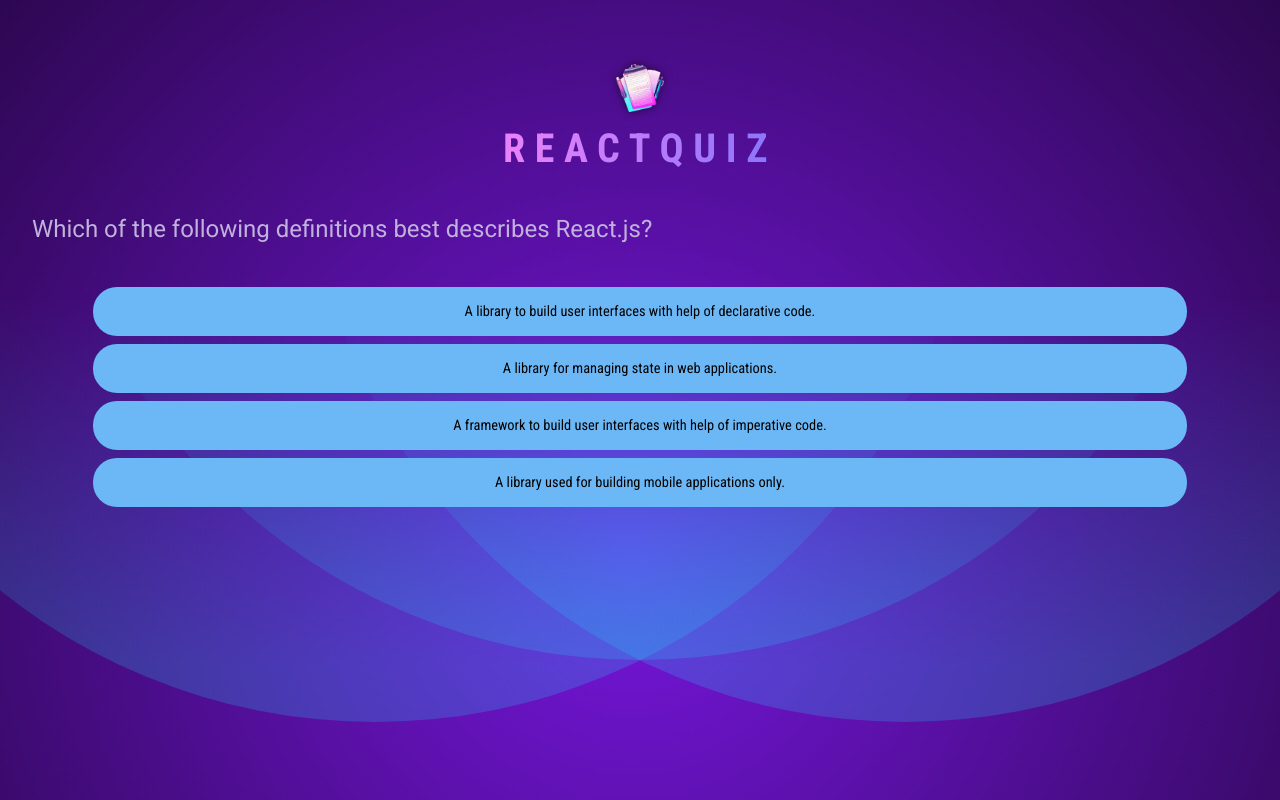
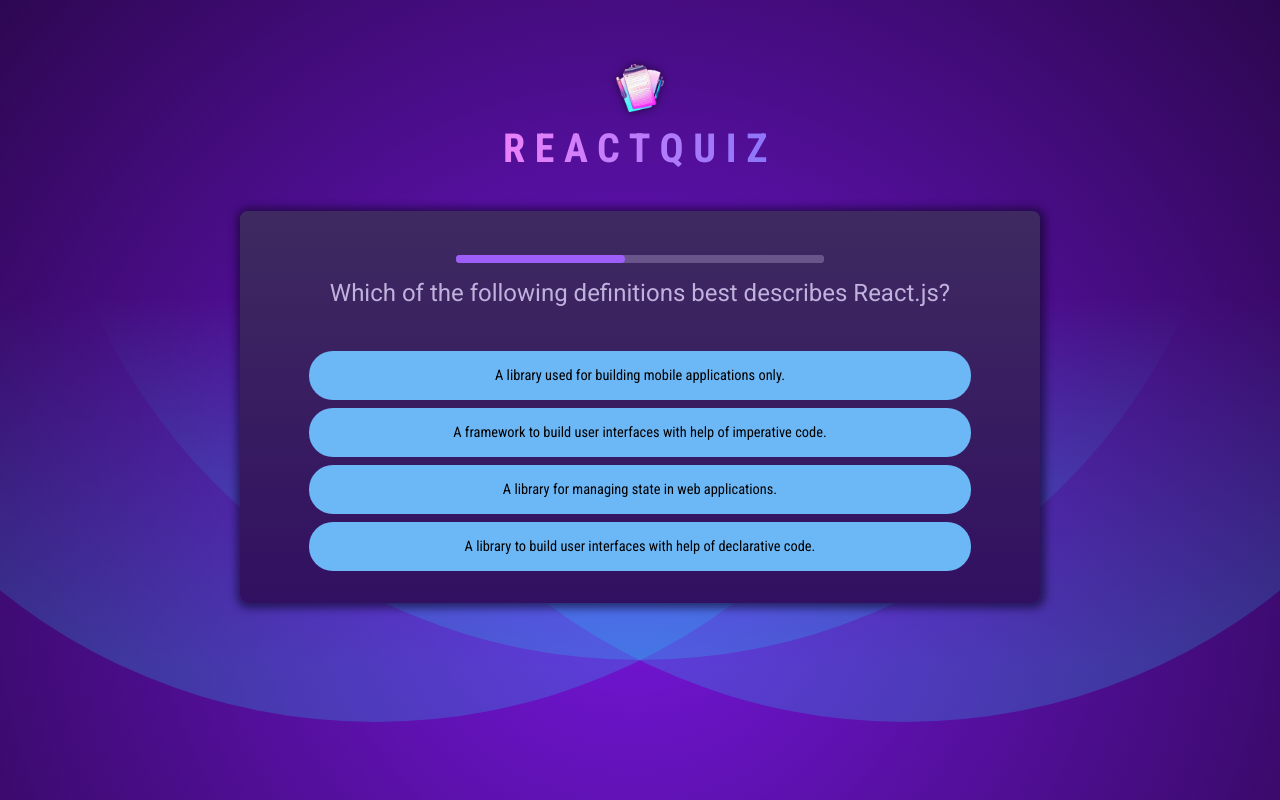
Before and after one commit to dasha12345-s/Demo-Project---React-Quiz, a React (Vite) app: page / in a window 1280 px wide. Built offline with nearby package versions, Linux system fonts and the light colour scheme.

Commit message:
quiz logic is added

```diff
--- a/src/App.jsx
+++ b/src/App.jsx
@@ -5,7 +5,9 @@
   return(
     <>
     <Header />
-    <Quiz/>
+    <main>
+    <Quiz />
+    </main>
     </>
   )
 }
--- a/src/components/Quiz.jsx
+++ b/src/components/Quiz.jsx
@@ -1,28 +1,77 @@
-import {useState} from 'react';
+import {useState, useCallback} from 'react';
 import QUESTIONS from "../questions.js";
-import questions from '../questions.js';
+import quizComplited from '../assets/quiz-complete.png'
+import TimeForAnswer from './TimeForAnswer.jsx';
 
-export default function Quiz({id, text, answers}){
+export default function Quiz(){
+  const [answerState, setAnswerState] = useState('');
+  const [userAnswers, setUserAnswers] = useState([]);
 
-  const [userAnswers, setUserAnswers] = useState([]);
-  const activeQuestionIndex = userAnswers.length;
+  const activeQuestionIndex =
+    answerState === '' ? userAnswers.length : userAnswers.length - 1;
+  const quizOver = activeQuestionIndex === QUESTIONS.length;
 
-  function handleSelectAnswer(selectedAnswer){
-    setUserAnswers();
+  const handleSelectAnswer = useCallback(function handleSelectAnswer(selectedAnswer){
+    setAnswerState('answered');
+    setUserAnswers((prevUserAnswers) => {
+      return [...prevUserAnswers, selectedAnswer];
+    });
+
+    setTimeout(() => {
+      if (selectedAnswer === QUESTIONS[activeQuestionIndex].answers[0]){
+        setAnswerState('correct');
+      } else {
+        setAnswerState('wrong');
+      }
+
+    setTimeout(() => {
+        setAnswerState('');
+      }, 2000);
+    }, 1000);
+  },
+   [activeQuestionIndex]);
+
+  const handleSkipAnswer = useCallback(() => handleSelectAnswer(null),
+  [handleSelectAnswer]);
+
+  if (quizOver){
+    return (
+      <div id='summary'>
+        <img src={quizComplited} alt='Trophy icon'/>
+        <h2>Quiz commplite</h2>
+      </div>
+    );
   }
 
+  const shuffledAnswers = [...QUESTIONS[activeQuestionIndex].answers];
+  shuffledAnswers.sort(() => Math.random() - 0.5);
+
   return(
-    <div id='question'>
+    <div id='quiz'>
+      <div id='question'>
+      <TimeForAnswer
+        key={activeQuestionIndex}
+        timeout={10000} onTimeout={handleSkipAnswer}/>
       <h2>
         {QUESTIONS[activeQuestionIndex].text}
         </h2>
       <ul id='answers'>
-      {QUESTIONS[activeQuestionIndex].answers.map((answer) => (
-        <li key={answer} className='answer'>
-          <button onClick={() => handleSelectAnswer(answer)}>{answer}</button>
-        </li>
-      ))}
+      {shuffledAnswers.map((answer) => {
+        const isSelected = userAnswers[userAnswers.length - 1] === answer;
+        let cssClass = '';
+
+        if (answerState ==='answered' && isSelected){
+          cssClass = 'selected'
+        }
+
+        if ((answerState === 'correct' || answerState === 'wrong') && isSelected){cssClass = answerState;
+        }
+
+      return <li key={answer} className='answer'>
+          <button onClick={() => handleSelectAnswer(answer)} className={cssClass}>{answer}</button>
+        </li>})}
         </ul>
+    </div>
     </div>
   )
 }
--- /dev/null
+++ b/src/components/TimeForAnswer.jsx
@@ -0,0 +1,29 @@
+import { useState, useEffect } from "react";
+
+export default function TimeForAnswer({timeout, onTimeout}){
+
+  const [remainingTime, setRemaningTime] = useState(timeout)
+
+  useEffect(() => {
+    console.log('seting TINEOUT')
+    const timer = setTimeout(onTimeout, timeout);
+
+    return () => {
+        clearTimeout(timer);
+      };
+  }, [timeout, onTimeout]);
+
+
+  useEffect(() => {
+    console.log('seting INTERVAL')
+    const interval = setInterval(() => {
+      setRemaningTime((prevRemainingTime) => prevRemainingTime - 100);
+    }, 100);
+
+    return() => {
+        clearInterval(interval);
+      };
+}, []);
+
+  return <progress id='question-time' max={timeout} value={remainingTime}/>
+}
```
